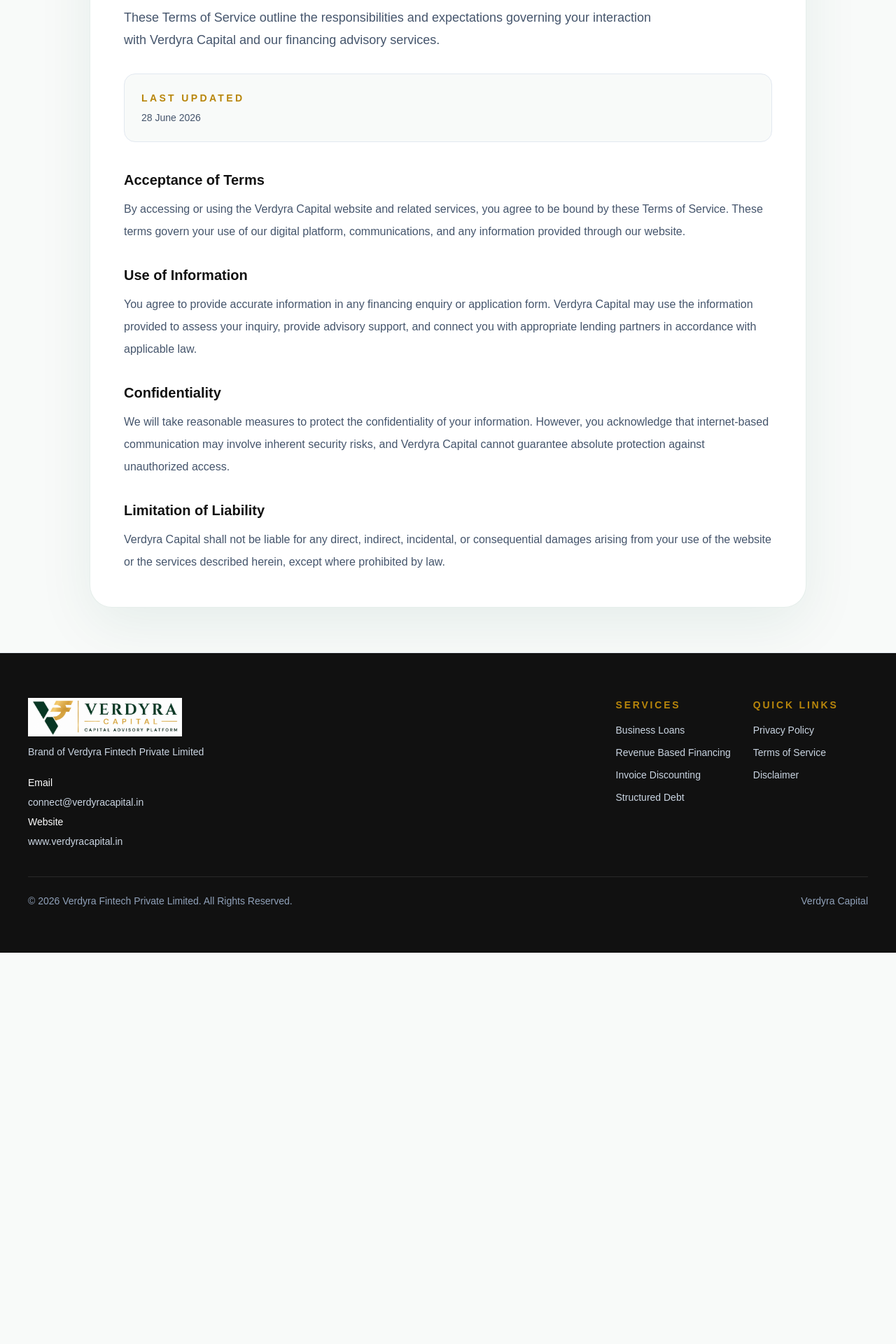
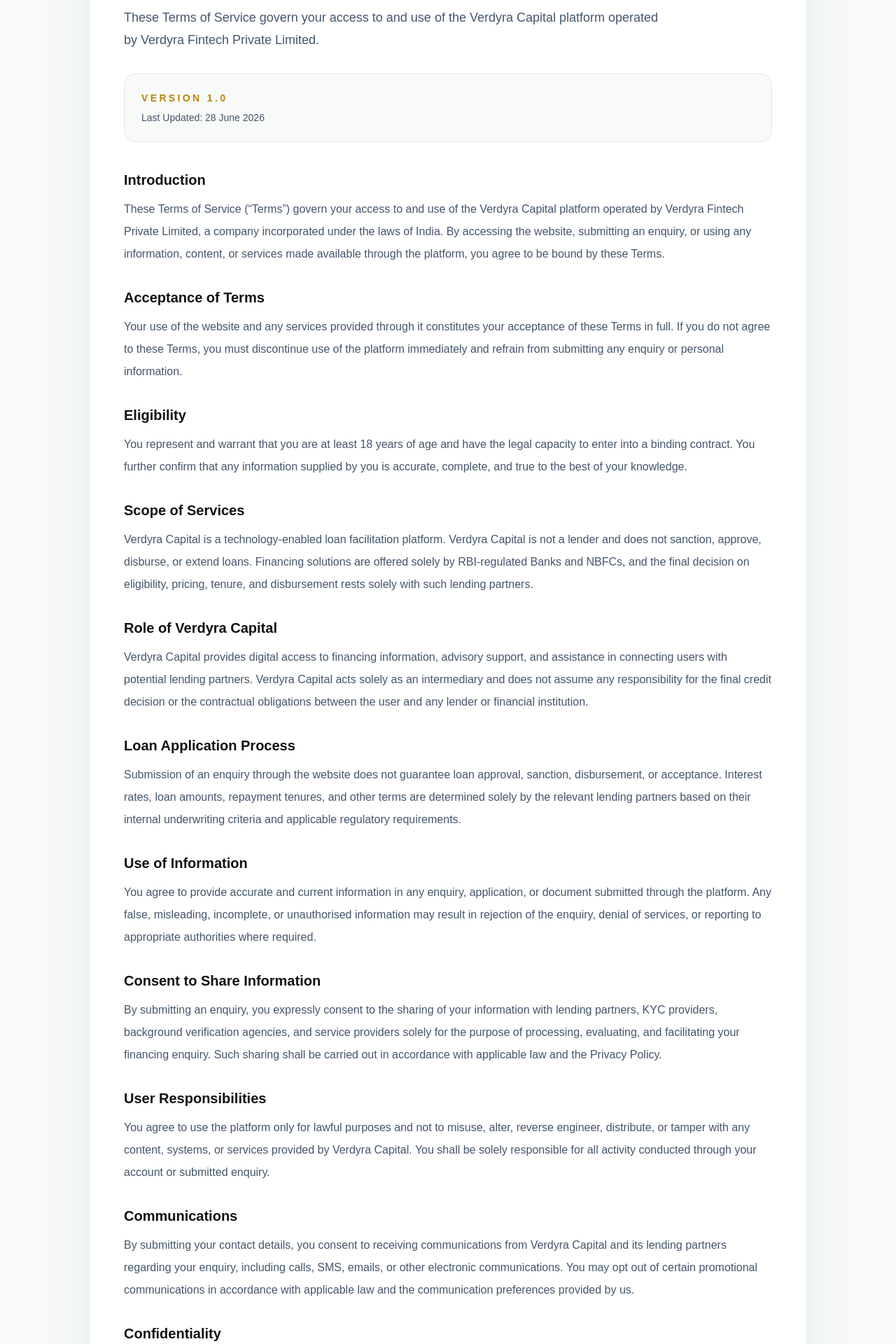
Before and after one commit to admin-verdyra/verdyra-capital, a Next.js app: page /terms-and-conditions in a window 1280 px wide. Shown: the part 260-2180 px from the top of the page at 70% size. Before the commit the page ends 1621 px from the top, so only its background shows below. Built offline with nearby package versions, Linux system fonts and the light colour scheme.

Commit message:
Update Terms of Service for Verdyra Capital

```diff
--- a/app/terms-and-conditions/page.tsx
+++ b/app/terms-and-conditions/page.tsx
@@ -4,29 +4,121 @@ import Footer from '@/components/sections/Footer';
 
 export const metadata: Metadata = {
   title: 'Terms of Service | Verdyra Capital',
-  description: 'Terms of service for Verdyra Capital.',
+  description:
+    'Terms of Service governing the use of Verdyra Capital operated by Verdyra Fintech Private Limited.',
 };
 
 const sections = [
   {
+    title: 'Introduction',
+    body:
+      'These Terms of Service (“Terms”) govern your access to and use of the Verdyra Capital platform operated by Verdyra Fintech Private Limited, a company incorporated under the laws of India. By accessing the website, submitting an enquiry, or using any information, content, or services made available through the platform, you agree to be bound by these Terms.',
+  },
+  {
     title: 'Acceptance of Terms',
     body:
-      'By accessing or using the Verdyra Capital website and related services, you agree to be bound by these Terms of Service. These terms govern your use of our digital platform, communications, and any information provided through our website.',
+      'Your use of the website and any services provided through it constitutes your acceptance of these Terms in full. If you do not agree to these Terms, you must discontinue use of the platform immediately and refrain from submitting any enquiry or personal information.',
+  },
+  {
+    title: 'Eligibility',
+    body:
+      'You represent and warrant that you are at least 18 years of age and have the legal capacity to enter into a binding contract. You further confirm that any information supplied by you is accurate, complete, and true to the best of your knowledge.',
+  },
+  {
+    title: 'Scope of Services',
+    body:
+      'Verdyra Capital is a technology-enabled loan facilitation platform. Verdyra Capital is not a lender and does not sanction, approve, disburse, or extend loans. Financing solutions are offered solely by RBI-regulated Banks and NBFCs, and the final decision on eligibility, pricing, tenure, and disbursement rests solely with such lending partners.',
+  },
+  {
+    title: 'Role of Verdyra Capital',
+    body:
+      'Verdyra Capital provides digital access to financing information, advisory support, and assistance in connecting users with potential lending partners. Verdyra Capital acts solely as an intermediary and does not assume any responsibility for the final credit decision or the contractual obligations between the user and any lender or financial institution.',
+  },
+  {
+    title: 'Loan Application Process',
+    body:
+      'Submission of an enquiry through the website does not guarantee loan approval, sanction, disbursement, or acceptance. Interest rates, loan amounts, repayment tenures, and other terms are determined solely by the relevant lending partners based on their internal underwriting criteria and applicable regulatory requirements.',
   },
   {
     title: 'Use of Information',
     body:
-      'You agree to provide accurate information in any financing enquiry or application form. Verdyra Capital may use the information provided to assess your inquiry, provide advisory support, and connect you with appropriate lending partners in accordance with applicable law.',
+      'You agree to provide accurate and current information in any enquiry, application, or document submitted through the platform. Any false, misleading, incomplete, or unauthorised information may result in rejection of the enquiry, denial of services, or reporting to appropriate authorities where required.',
+  },
+  {
+    title: 'Consent to Share Information',
+    body:
+      'By submitting an enquiry, you expressly consent to the sharing of your information with lending partners, KYC providers, background verification agencies, and service providers solely for the purpose of processing, evaluating, and facilitating your financing enquiry. Such sharing shall be carried out in accordance with applicable law and the Privacy Policy.',
+  },
+  {
+    title: 'User Responsibilities',
+    body:
+      'You agree to use the platform only for lawful purposes and not to misuse, alter, reverse engineer, distribute, or tamper with any content, systems, or services provided by Verdyra Capital. You shall be solely responsible for all activity conducted through your account or submitted enquiry.',
+  },
+  {
+    title: 'Communications',
+    body:
+      'By submitting your contact details, you consent to receiving communications from Verdyra Capital and its lending partners regarding your enquiry, including calls, SMS, emails, or other electronic communications. You may opt out of certain promotional communications in accordance with applicable law and the communication preferences provided by us.',
   },
   {
     title: 'Confidentiality',
     body:
-      'We will take reasonable measures to protect the confidentiality of your information. However, you acknowledge that internet-based communication may involve inherent security risks, and Verdyra Capital cannot guarantee absolute protection against unauthorized access.',
+      'Verdyra Capital shall use commercially reasonable efforts to protect the confidentiality of the information shared with it. However, no system of electronic transmission or storage is entirely secure, and Verdyra Capital cannot guarantee absolute confidentiality or protection against unauthorised access, loss, or disclosure.',
+  },
+  {
+    title: 'Intellectual Property',
+    body:
+      'All content, design, trademarks, logos, branding, text, graphics, images, software, and other materials appearing on the website belong to or are licensed to Verdyra Fintech Private Limited. You may not copy, reproduce, modify, display, distribute, or commercially exploit such materials without prior written permission from Verdyra Fintech Private Limited.',
+  },
+  {
+    title: 'Third Party Services',
+    body:
+      'The platform may contain links or integrations to third-party service providers, financial institutions, or other websites. Verdyra Capital does not control and is not responsible for the content, privacy practices, or terms of such third-party services, and your use of them is at your own risk.',
+  },
+  {
+    title: 'Disclaimer',
+    body:
+      'The content on this website is provided for informational purposes only and does not constitute financial, legal, tax, accounting, or investment advice. While Verdyra Capital strives to ensure accuracy, it does not guarantee that the website will be error-free, uninterrupted, or suitable for your specific requirements.',
   },
   {
     title: 'Limitation of Liability',
     body:
-      'Verdyra Capital shall not be liable for any direct, indirect, incidental, or consequential damages arising from your use of the website or the services described herein, except where prohibited by law.',
+      'To the maximum extent permitted by applicable law, Verdyra Capital and its directors, officers, employees, representatives, and affiliates shall not be liable for any direct, indirect, incidental, special, consequential, or punitive damages arising out of or relating to your use of the website or any financing enquiry submitted through the platform.',
+  },
+  {
+    title: 'Indemnity',
+    body:
+      'You agree to indemnify and hold harmless Verdyra Capital, its affiliates, and their respective officers, employees, and representatives from any claims, liabilities, losses, damages, or expenses arising out of your misuse of the platform, inaccurate information supplied by you, or violation of these Terms.',
+  },
+  {
+    title: 'Changes to Terms',
+    body:
+      'Verdyra Capital reserves the right to revise, update, or modify these Terms at any time without prior notice. Continued use of the platform after such changes shall constitute your acceptance of the revised Terms. It is your responsibility to review these Terms periodically.',
+  },
+  {
+    title: 'Governing Law',
+    body:
+      'These Terms shall be governed by and construed in accordance with the laws of India. The courts at Gurugram, Haryana shall have exclusive jurisdiction over any disputes arising out of or in connection with these Terms or your use of the website.',
+  },
+  {
+    title: 'Grievance Redressal',
+    body: `User Support
+
+We are committed to resolving any concerns, complaints or grievances relating to your use of the Verdyra Capital platform or the services facilitated through it. If you have any questions, concerns or complaints regarding our services, you may contact us through the communication channels available on our Platform.
+
+Grievance Redressal Officer
+
+Verdyra Fintech Private Limited has appointed a Grievance Redressal Officer to address complaints relating to our platform and the services facilitated through it.
+
+Name: Mr. Puneet Aggarwal
+
+Email: connect@verdyracapital.in
+
+We aim to acknowledge and resolve all genuine grievances within a reasonable timeframe in accordance with applicable laws and industry best practices.`,
+  },
+  {
+    title: 'Contact Information',
+    body:
+      'Verdyra Fintech Private Limited operates the brand Verdyra Capital. Its registered office is A100 First Floor, Block A, Sushant Lok Phase – 3, Gurugram – 122003, Haryana, India. For any queries, please contact us at connect@verdyracapital.in.',
   },
 ];
 
@@ -43,14 +135,14 @@ export default function TermsAndConditionsPage() {
             Terms of Service
           </h1>
           <p className="mt-4 max-w-3xl text-base leading-8 text-slate-600 sm:text-lg">
-            These Terms of Service outline the responsibilities and expectations governing your interaction with Verdyra Capital and our financing advisory services.
+            These Terms of Service govern your access to and use of the Verdyra Capital platform operated by Verdyra Fintech Private Limited.
           </p>
 
           <div className="mt-8 rounded-2xl border border-slate-200 bg-[#F8FAF9] p-5 sm:p-6">
             <p className="text-sm font-semibold uppercase tracking-[0.24em] text-[#B8860B]">
-              Last Updated
+              Version 1.0
             </p>
-            <p className="mt-2 text-sm text-slate-600">28 June 2026</p>
+            <p className="mt-2 text-sm text-slate-600">Last Updated: 28 June 2026</p>
           </div>
 
           <div className="mt-10 space-y-8">
```
